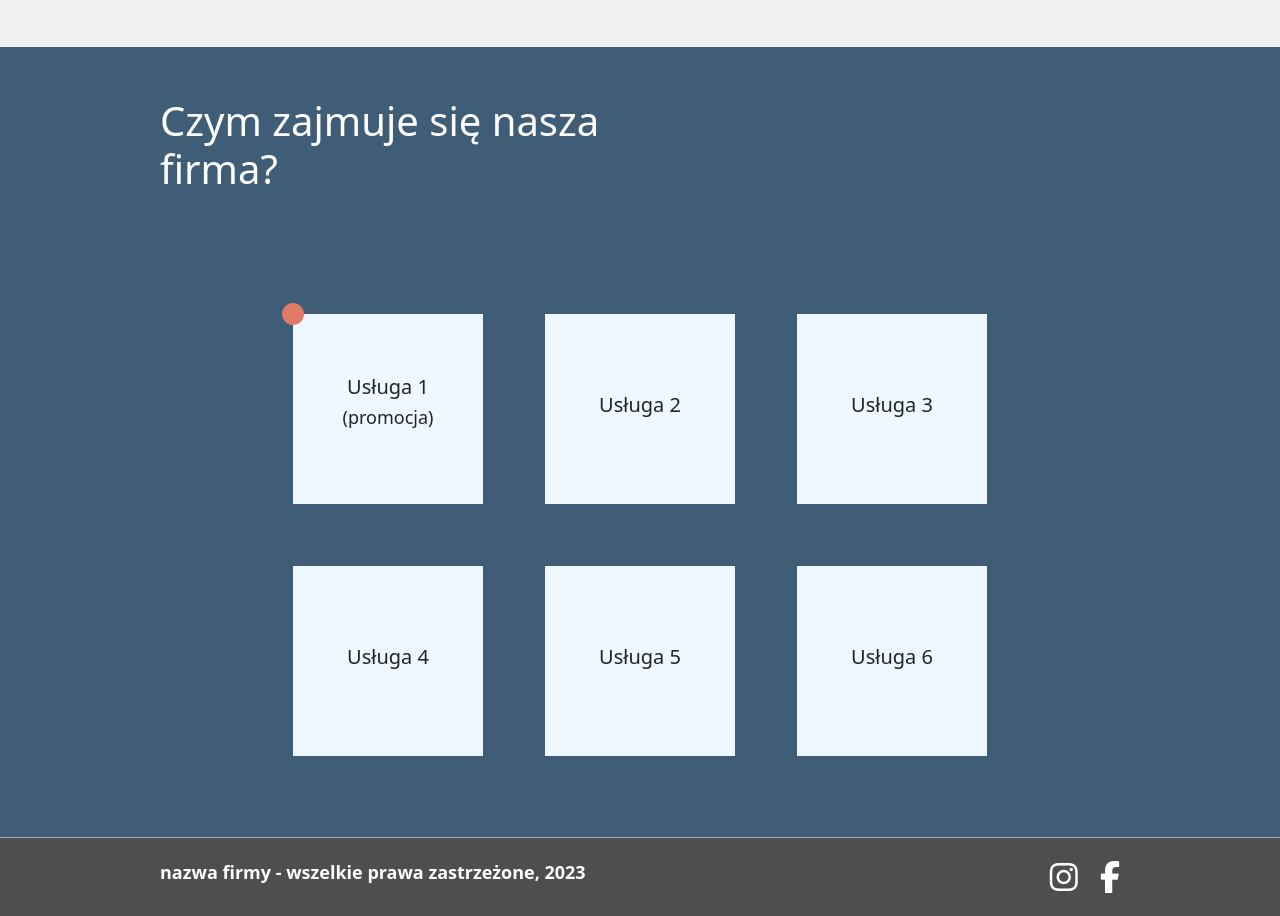
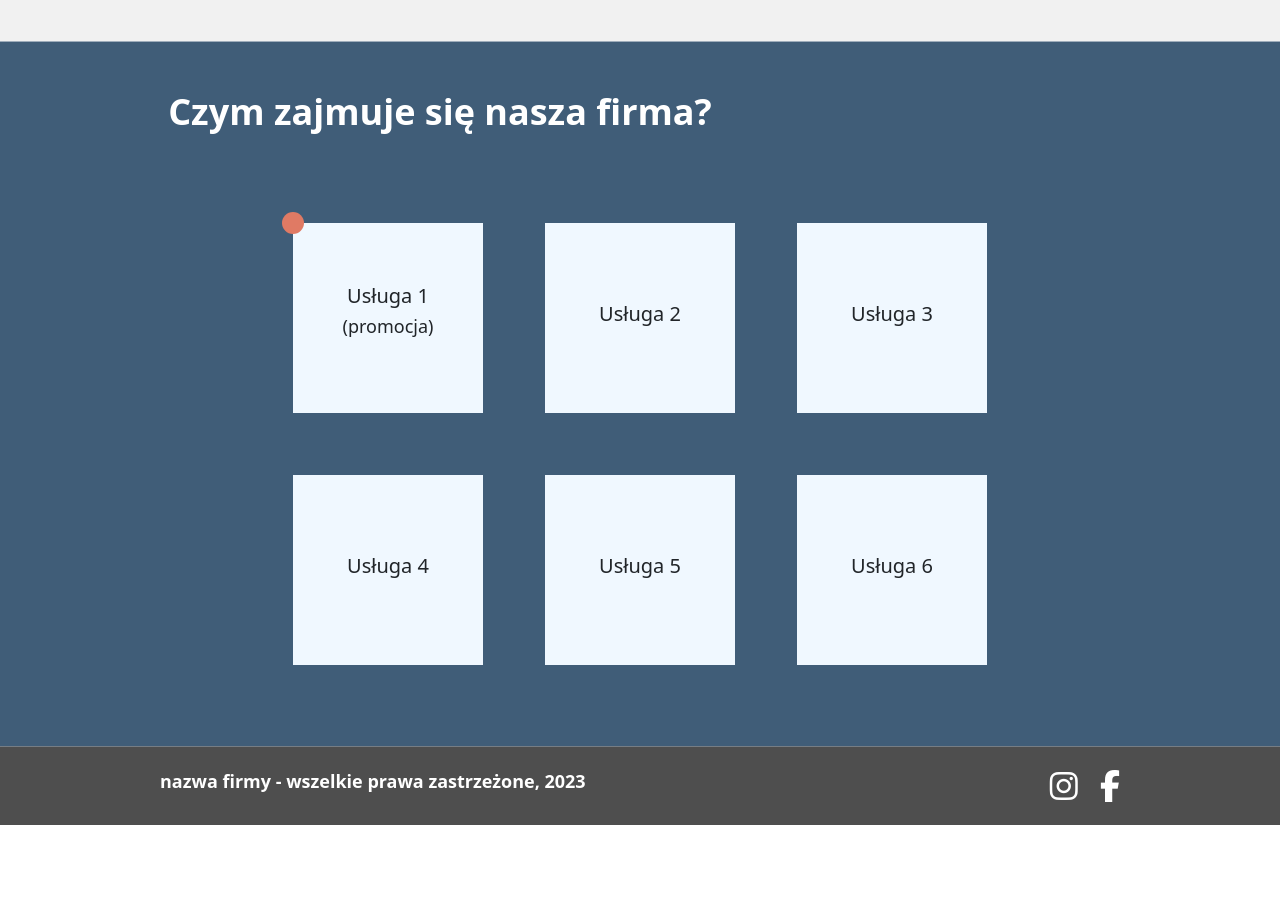
Before and after one commit to tasior99/projekt-2-html, a plain HTML site: page index.html in a window 1280 px wide. Shown: the part 1494-2410 px from the top of the page. After the commit the page ends 2319 px from the top, so only its background shows below. Drawn offline with nearby package versions, Linux system fonts and the light colour scheme.

Commit message:
poprawka

```diff
--- a/style.css
+++ b/style.css
@@ -76,8 +76,8 @@
     flex-wrap: wrap;
   }
   .offerText {
-    margin-right: 469px;
-    margin-bottom: 82px;
+    margin-right: 400px;
+    margin-bottom: 51px;
   }
   .service {
     margin: 31px;
@@ -259,3 +259,8 @@ p {
   font-size: 18px;
   line-height: 21px;
 }
+h1 {
+  font-weight: 700;
+  font-size: 36px;
+  line-height: 42px;
+}
```
